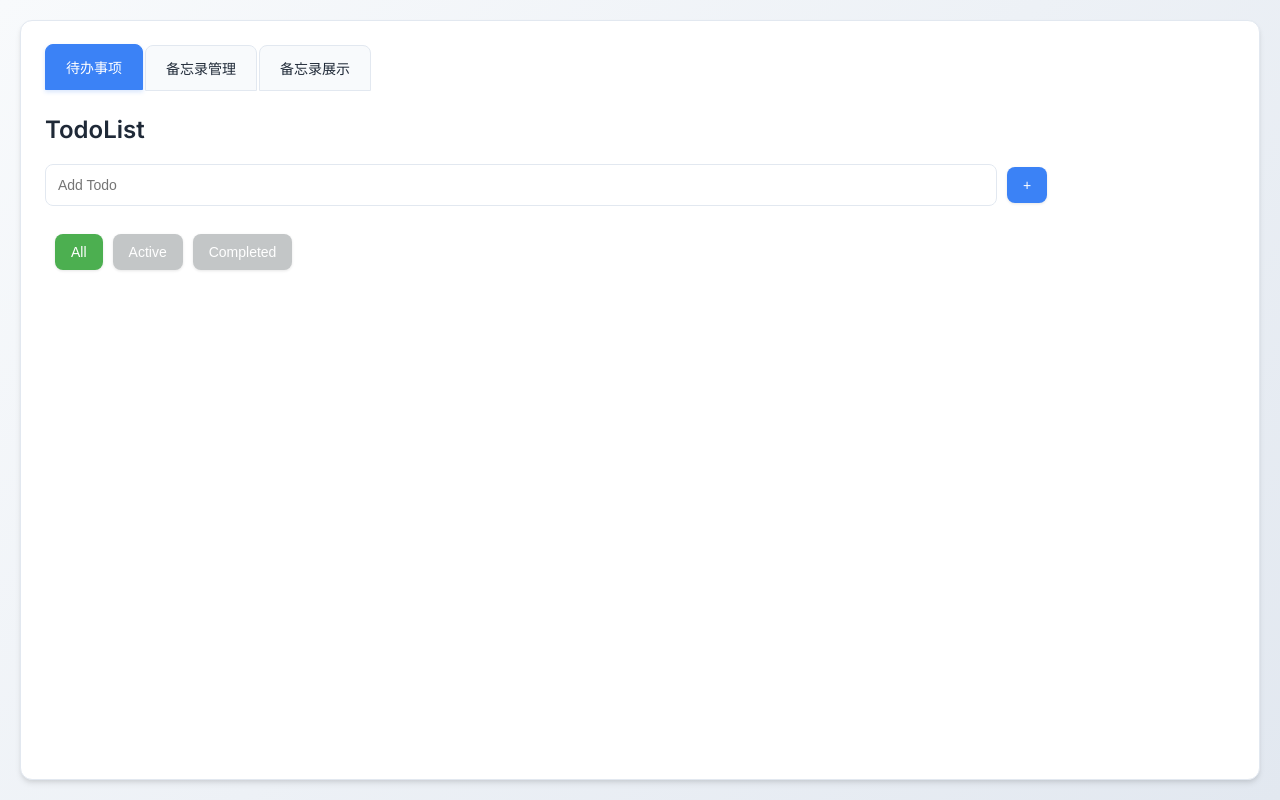
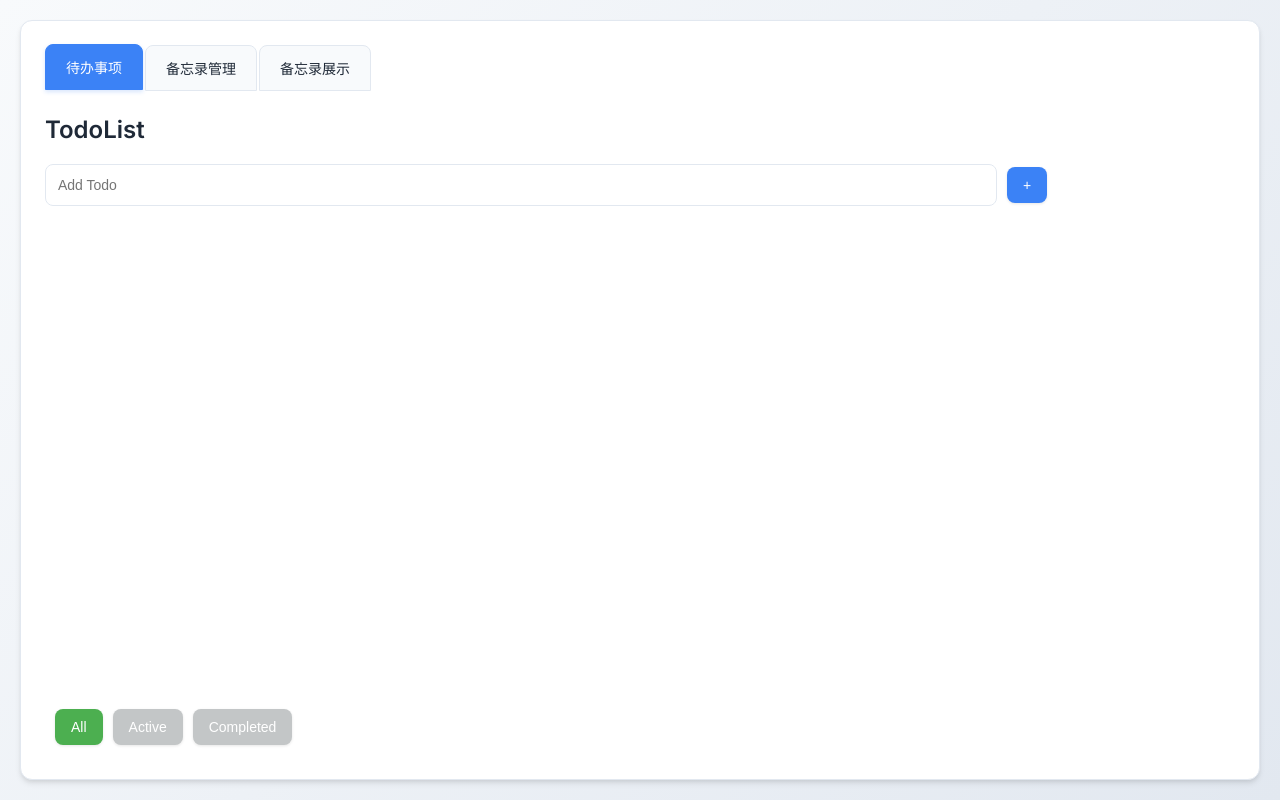
Before and after one commit to CeresY/my-todolist, a Next.js app: page / in a window 1280 px wide. Built offline with nearby package versions, Linux system fonts and the light colour scheme.

Commit message:
refactor(layout): 优化页面布局和滚动条显示
- 隐藏全局滚动条，使用自定义样式控制内容滚动
- 调整页面布局结构，确保各部分比例协调
- 优化 MemoList 和 MemoDisplayArea 组件的样式
- 添加空状态提示，提升用户体验

```diff
--- a/src/app/globals.css
+++ b/src/app/globals.css
@@ -8,6 +8,7 @@ html,
 body {
   max-width: 100vw;
   overflow-x: hidden;
+  overflow-y: hidden; /* 隐藏垂直滚动条 */
   font-family: -apple-system, BlinkMacSystemFont, 'Segoe UI', 'Roboto', 'Oxygen',
     'Ubuntu', 'Cantarell', 'Fira Sans', 'Droid Sans', 'Helvetica Neue',
     sans-serif;
--- a/src/app/page.tsx
+++ b/src/app/page.tsx
@@ -101,7 +101,8 @@ export default function Home() {
     maxHeight: 'none',
     display: 'flex',
     flexDirection: 'column' as const,
-    overflow: 'auto'
+    overflow: 'hidden', // 隐藏滚动条
+    boxSizing: 'border-box'
   }
 
   const filteredMemos = getFilteredMemos()
@@ -144,10 +145,21 @@ export default function Home() {
           </div>
 
           {activeTab === 'todos' && (
-            <div>
+            <div style={{
+              display: 'flex',
+              flexDirection: 'column',
+              height: '100%',
+              overflow: 'hidden'
+            }}>
               <h1 style={headingStyle}>TodoList</h1>
               <AddTodo addTodo={addTodo}></AddTodo>
+              <div style={{
+                flex: 1,
+                overflowY: 'auto',
+                maxHeight: 'calc(100% - 120px)'
+              }}>
                 <TodoList todos={getFilteredTodos()} deleteTodo={deleteTodo} toggleTodo={toggleTodo}></TodoList>
+              </div>
               <TodoFilter setFilter={setFilter}></TodoFilter>
             </div>
           )}
@@ -157,7 +169,8 @@ export default function Home() {
               display: 'flex',
               flexDirection: 'column',
               height: '100%',
-              flex: 1
+              flex: 1,
+              overflow: 'hidden'
             }}>
               <div style={{ display: 'flex', alignItems: 'center', marginBottom: '20px' }}>
                 <h1 style={{ ...headingStyle, marginBottom: '0' }}>备忘录管理</h1>
@@ -188,13 +201,17 @@ export default function Home() {
                 flex: 1,
                 display: 'flex',
                 flexDirection: 'column',
-                overflowY: 'auto',
+                overflow: 'hidden',
                 paddingRight: '4px',
                 backgroundColor: '#f8fafc',
                 border: '1px solid #e2e8f0',
                 borderRadius: '10px',
                 padding: '16px',
                 marginTop: '16px'
+              }}>
+                <div style={{
+                  flex: 1,
+                  overflowY: 'auto'
                 }}>
                   {filteredMemos.length > 0 ? (
                     filteredMemos.map(memo => (
@@ -266,6 +283,7 @@ export default function Home() {
                   )}
                 </div>
               </div>
+            </div>
           )}
 
           {activeTab === 'memoDisplay' && (
@@ -273,7 +291,8 @@ export default function Home() {
               display: 'flex',
               flexDirection: 'column',
               height: '100%',
-              flex: 1
+              flex: 1,
+              overflow: 'hidden'
             }}>
               <div style={{ display: 'flex', alignItems: 'center', marginBottom: '20px' }}>
                 <h1 style={{ ...headingStyle, marginBottom: '0' }}>备忘录展示</h1>
@@ -298,6 +317,10 @@ export default function Home() {
                 availableTags={availableTags}
               />
 
+              <div style={{
+                flex: 1,
+                overflow: 'hidden'
+              }}>
                 <MemoDisplayArea
                   memos={filteredMemos}
                   onUpdateMemo={updateMemo}
@@ -306,6 +329,7 @@ export default function Home() {
                   filteredCount={filteredMemos.length}
                 />
               </div>
+            </div>
           )}
         </div>
   );
--- a/src/components/MemoDisplayArea.tsx
+++ b/src/components/MemoDisplayArea.tsx
@@ -64,7 +64,8 @@ export default function MemoDisplayArea({
       ...memoDisplayAreaStyle,
       display: 'flex',
       flexDirection: 'column',
-      height: '100%'
+      height: '100%',
+      overflow: 'hidden'
     }}>
       {/* 滚动指示器 */}
       {hasScroll && (
--- a/src/components/MemoList.tsx
+++ b/src/components/MemoList.tsx
@@ -28,6 +28,7 @@ export default function MemoList({ memos, onUpdateMemo, onDeleteMemo }: MemoList
     <div style={{
       display: 'flex',
       flexDirection: 'column',
+      height: '100%'
     }}>
       {memos.map(memo => (
         <MemoItem
```
Lines whose indentation alone changed are shown as unchanged.
